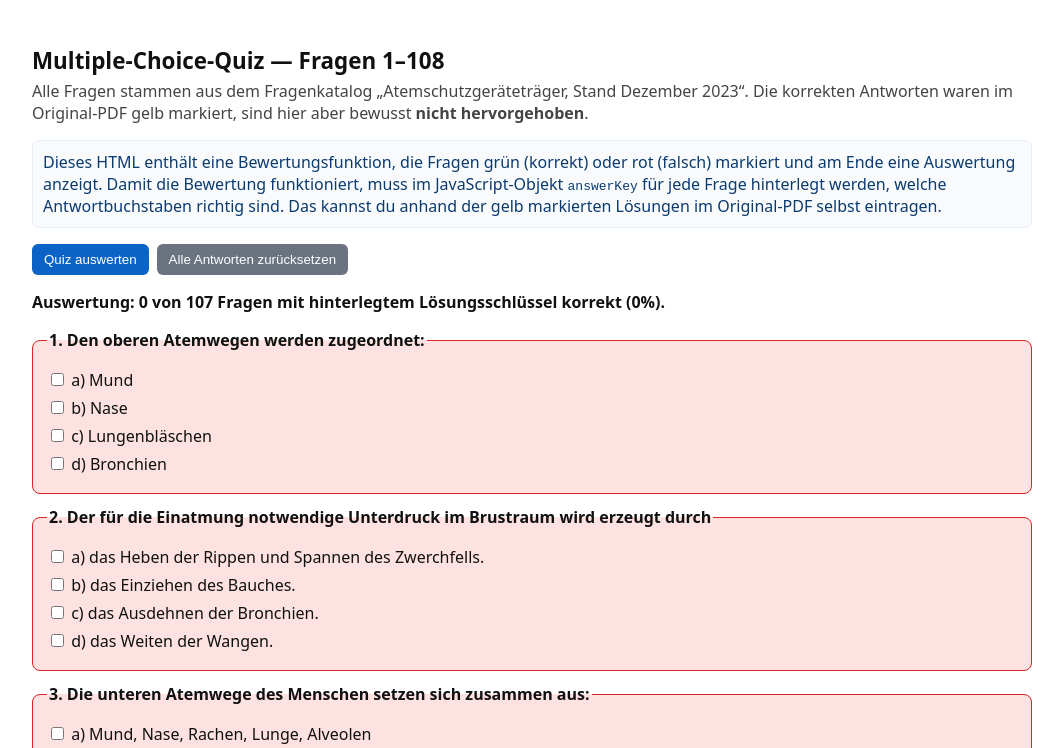
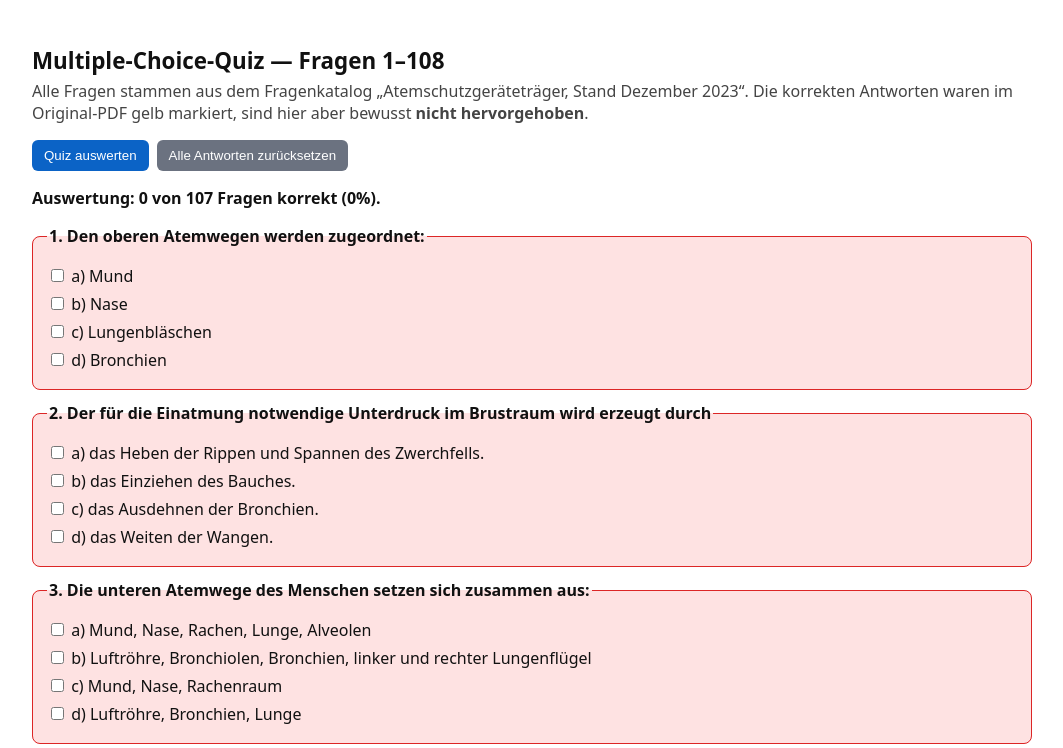
Before and after one commit to sebastiankutschbach/at-quiz, a plain HTML site: page index.html in a window 1280 px wide. Both pictures are taken after a click on the button "Quiz auswerten". Shown: the top 748 px of the page, without its empty margins (108-1171 px from the left). Drawn offline with Linux system fonts and the light colour scheme.

Commit message:
minor changes

```diff
--- a/index.html
+++ b/index.html
@@ -27,12 +27,6 @@
     Alle Fragen stammen aus dem Fragenkatalog „Atemschutzgeräteträger, Stand Dezember 2023“.
     Die korrekten Antworten waren im Original-PDF gelb markiert, sind hier aber bewusst <strong>nicht hervorgehoben</strong>.
   </p>
-  <div class="note">
-    Dieses HTML enthält eine Bewertungsfunktion, die Fragen grün (korrekt) oder rot (falsch) markiert
-    und am Ende eine Auswertung anzeigt. Damit die Bewertung funktioniert, muss im JavaScript-Objekt
-    <code>answerKey</code> für jede Frage hinterlegt werden, welche Antwortbuchstaben richtig sind.
-    Das kannst du anhand der gelb markierten Lösungen im Original-PDF selbst eintragen.
-  </div>
 
   <div class="controls">
     <button type="button" onclick="evaluateQuiz()">Quiz auswerten</button>
@@ -1057,7 +1051,7 @@
       } else {
         const percent = Math.round((correctCount / totalWithKey) * 100);
         summary.textContent = 'Auswertung: ' + correctCount +
-          ' von ' + totalWithKey + ' Fragen mit hinterlegtem Lösungsschlüssel korrekt (' + percent + '%).';
+          ' von ' + totalWithKey + ' Fragen korrekt (' + percent + '%).';
       }
     }
 
```
